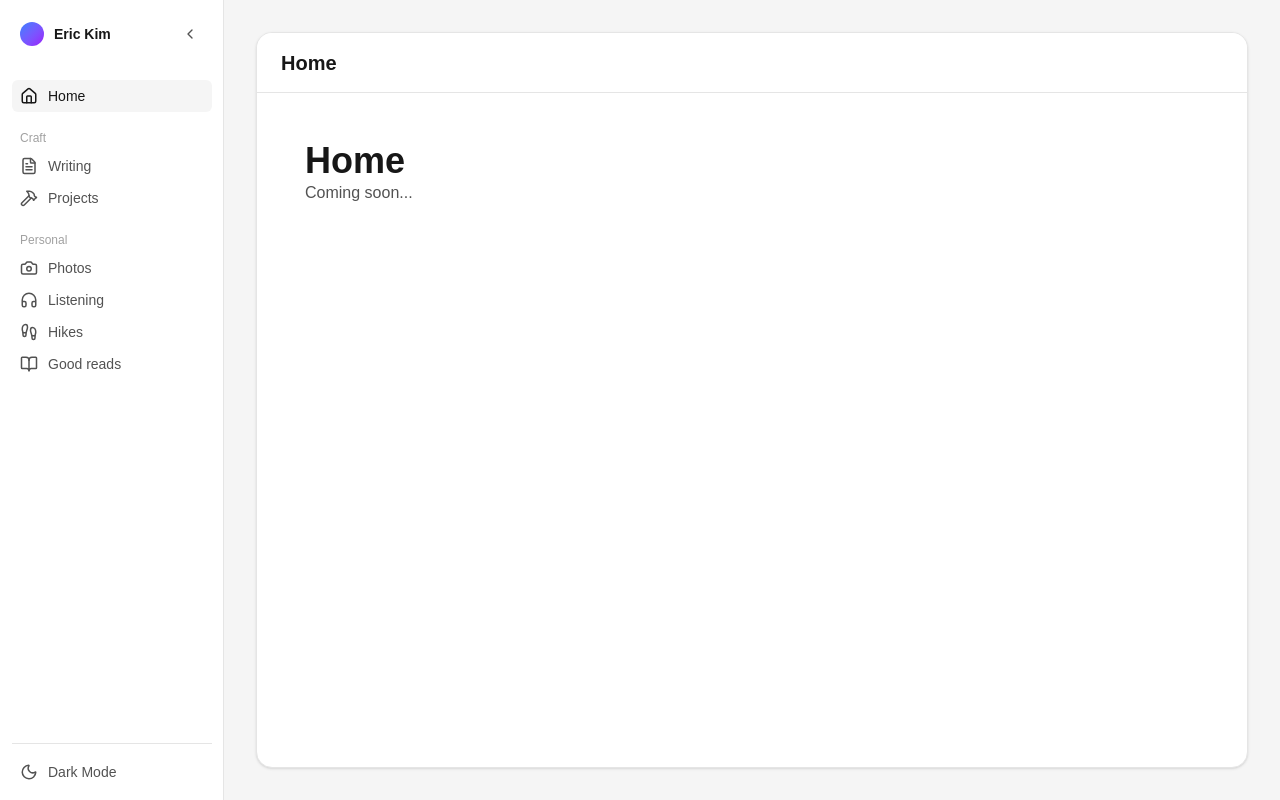
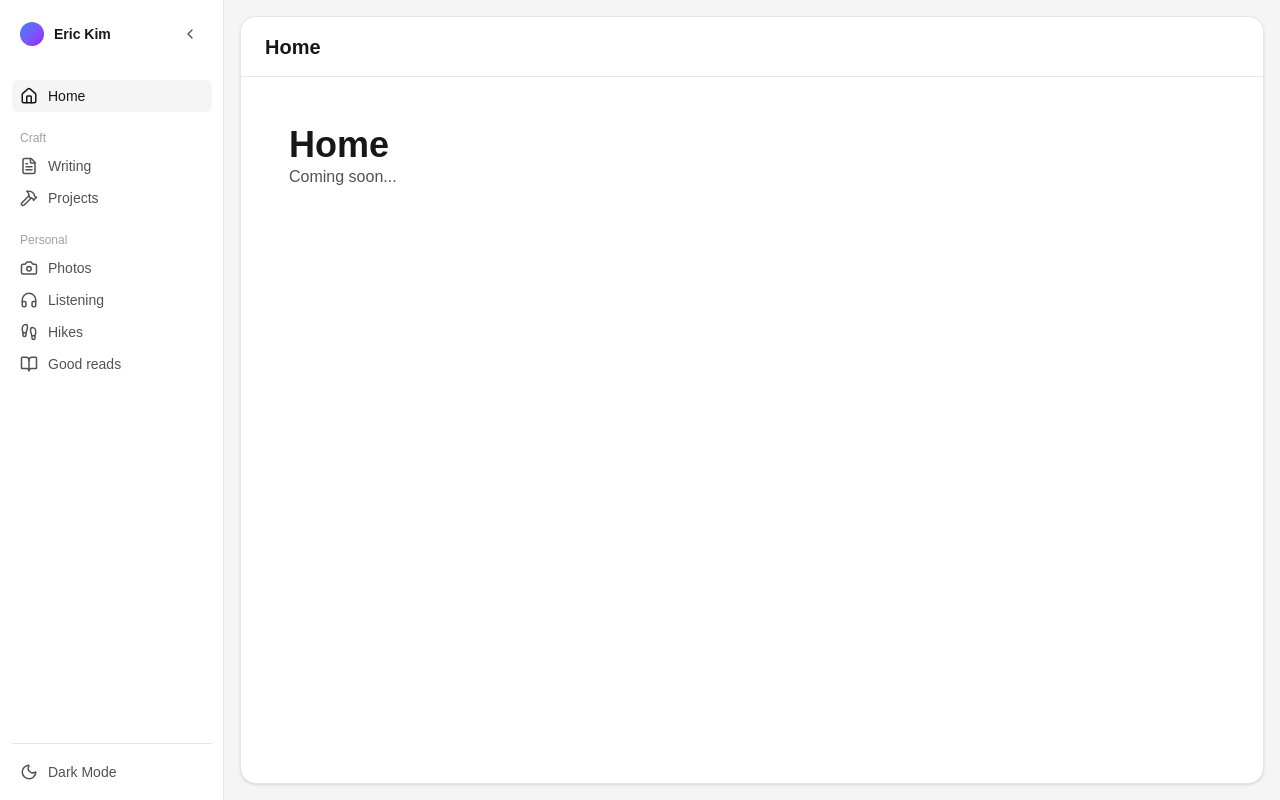
Before and after one commit to ericykim/portfolio-new, a Next.js app in the folder apps/web/: page / in a window 1280 px wide. Built offline with nearby package versions, Linux system fonts and the light colour scheme; a web font is replaced by a local one.

Commit message:
fix: use consistent padding on all screens

```diff
--- a/apps/web/app/layout.tsx
+++ b/apps/web/app/layout.tsx
@@ -37,7 +37,7 @@ export default function RootLayout({
           <SidebarProvider>
             <div className="flex h-dvh bg-neutral-100 dark:bg-neutral-900">
               <CollapsibleSidebar />
-              <div className="flex-1 transition-all duration-200 p-4 md:p-8 overflow-hidden">
+              <div className="flex-1 transition-all duration-200 p-4 overflow-hidden">
                 <div className="h-full mx-auto bg-white dark:bg-neutral-950 rounded-2xl shadow-sm border border-neutral-200 dark:border-neutral-800 flex flex-col overflow-hidden">
                   <PageHeader />
                   <div className="flex-1 overflow-y-auto">{children}</div>
```
